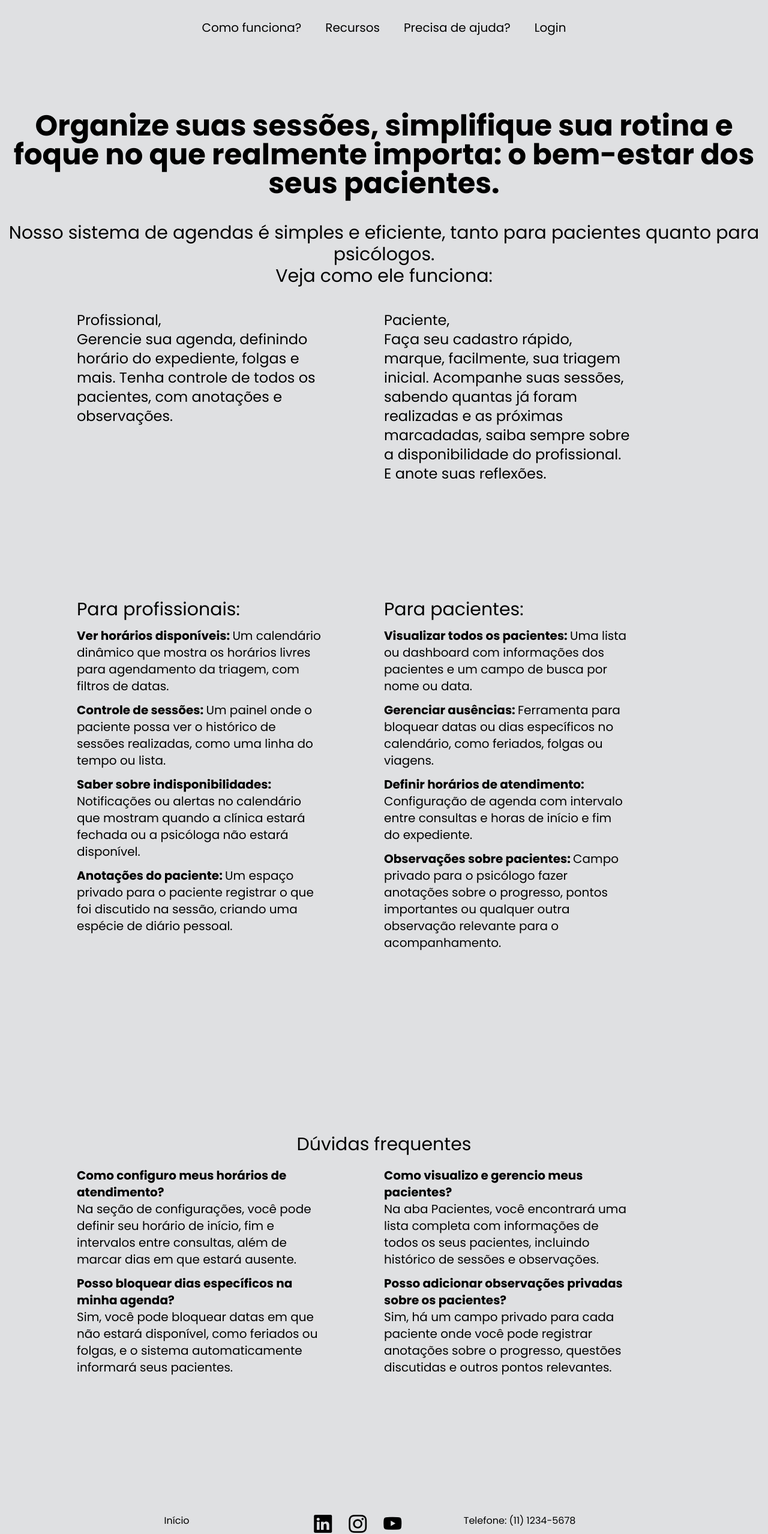
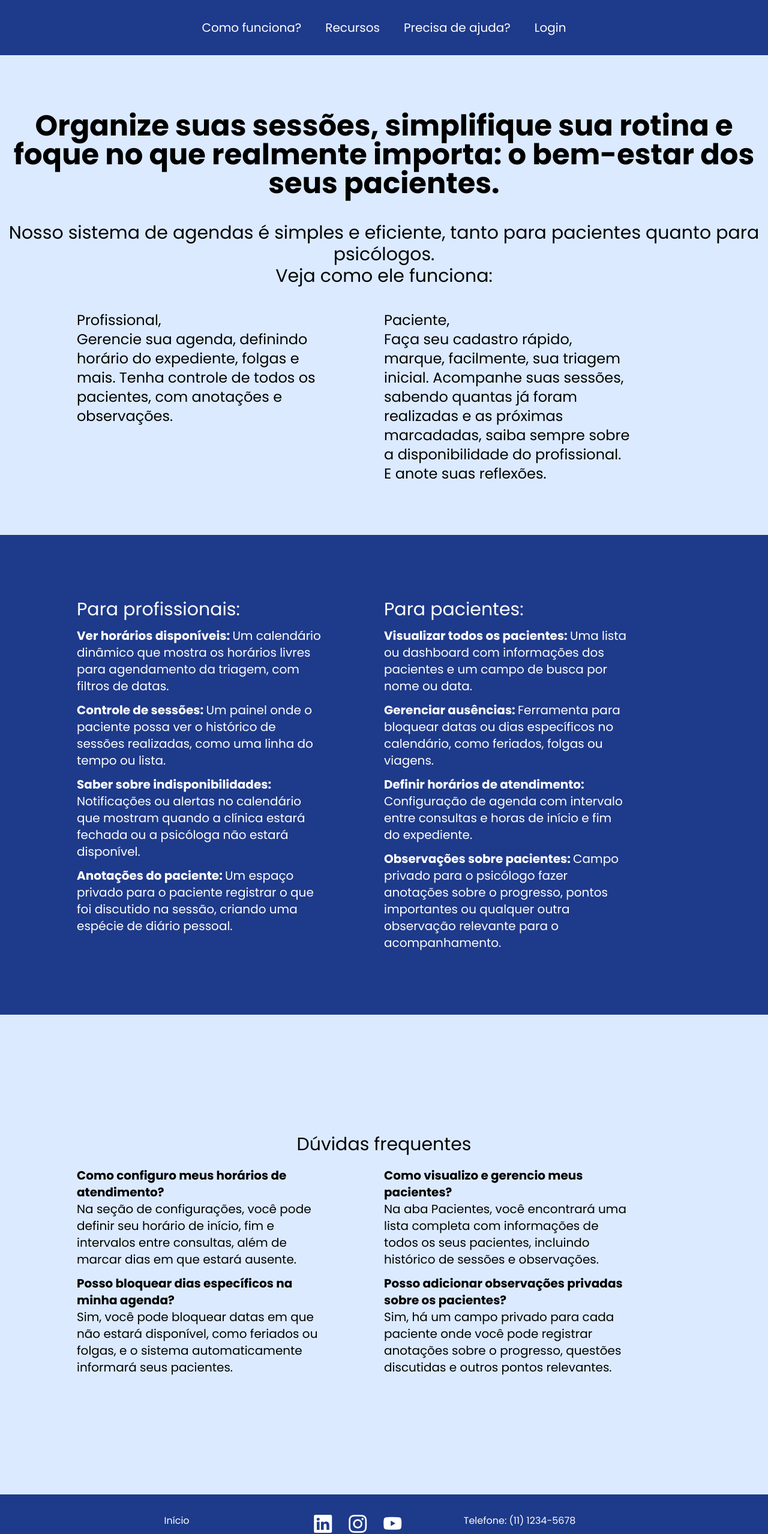
Before and after one commit to PedrooMURILO/agendamente-front-project, a React (Vite) app: page / in a window 1280 px wide. Shown: the top 2558 px of the page at 60% size. Built offline with nearby package versions, Linux system fonts and the light colour scheme.

Commit message:
Colors updated

```diff
--- a/src/components/Footer.jsx
+++ b/src/components/Footer.jsx
@@ -1,22 +1,22 @@
 function Footer() {
   return (
-    <footer className="py-8">
+    <footer className="py-8 bg-blue-900 text-white">
       <div className="container px-4 lg:grid lg:grid-cols-5">
         {/* Links Úteis */}
         <div className="md:col-start-2">
           <ul className="space-y-3">
             <li>
-              <a href="#" className="p-2 rounded-md hover:bg-gray-100">
+              <a href="#" className="p-2 rounded-md hover:bg-blue-700">
                 Início
               </a>
             </li>
             <li>
-              <a href="#" className="p-2 rounded-md hover:bg-gray-100">
+              <a href="#" className="p-2 rounded-md hover:bg-blue-700">
                 Termos de Uso
               </a>
             </li>
             <li>
-              <a href="#" className="p-2 rounded-md hover:bg-gray-100">
+              <a href="#" className="p-2 rounded-md hover:bg-blue-700">
                 Política de Privacidade
               </a>
             </li>
@@ -25,9 +25,9 @@ function Footer() {
 
         {/* Redes sociais */}
         <div className="space-x-7 text-3xl px-2 my-5 lg:my-0">
-          <i className="bi bi-linkedin hover:text-gray-500 cursor-pointer"></i>
-          <i className="bi bi-instagram hover:text-gray-500 cursor-pointer"></i>
-          <i className="bi bi-youtube hover:text-gray-500 cursor-pointer"></i>
+          <i className="bi bi-linkedin hover:text-blue-500 cursor-pointer"></i>
+          <i className="bi bi-instagram hover:text-blue-500 cursor-pointer"></i>
+          <i className="bi bi-youtube hover:text-blue-500 cursor-pointer"></i>
         </div>
 
         {/* Contato */}
--- a/src/components/Navbar.jsx
+++ b/src/components/Navbar.jsx
@@ -9,14 +9,14 @@ function Navbar() {
   };
 
   return (
-    <header className="hidden md:block md:sticky z-50 top-0">
+    <header className="hidden md:block md:sticky z-50 top-0 bg-blue-900 text-white">
       <nav className="flex md:flex-row px-1 py-4 md:p-8">
         <div className="md:m-auto">
           <ul className="md:flex md:flex-row md:space-x-4 space-y-1 md:space-y-0 text-xl">
             <li>
               <a
                 onClick={() => handleScroll("howWork")}
-                className="md:px-3 md:py-2 hover:border-b-4 border-black cursor-pointer"
+                className="md:px-3 md:py-2 hover:border-b-4 border-white cursor-pointer"
               >
                 Como funciona?
               </a>
@@ -24,7 +24,7 @@ function Navbar() {
             <li>
               <a
                 onClick={() => handleScroll("resources")}
-                className="md:px-3 md:py-2 hover:border-b-4 border-black cursor-pointer"
+                className="md:px-3 md:py-2 hover:border-b-4 border-white cursor-pointer"
               >
                 Recursos
               </a>
@@ -32,7 +32,7 @@ function Navbar() {
             <li>
               <a
                 onClick={() => handleScroll("needHelp")}
-                className="md:px-3 md:py-2 hover:border-b-4 border-black cursor-pointer"
+                className="md:px-3 md:py-2 hover:border-b-4 border-white cursor-pointer"
               >
                 Precisa de ajuda?
               </a>
@@ -40,7 +40,7 @@ function Navbar() {
             <li>
               <a
                 onClick={() => handleScroll("needHelp")}
-                className="md:px-3 md:py-2 hover:border-b-4 border-black cursor-pointer"
+                className="md:px-3 md:py-2 hover:border-b-4 border-white cursor-pointer"
               >
                 Login
               </a>
--- a/src/components/home/HowWork.jsx
+++ b/src/components/home/HowWork.jsx
@@ -2,7 +2,7 @@ function HowWork() {
   return (
     <section
       id="howWork"
-      className="my-5 md:my-0 md:h-screen flex justify-center items-center"
+      className="my-5 md:my-0 md:h-screen flex justify-center items-center bg-blue-100"
     >
       <div>
         <h1 className="md:text-center w-full mt-2 mb-4 font-bold text-5xl">
--- a/src/components/home/NeedHelp.jsx
+++ b/src/components/home/NeedHelp.jsx
@@ -2,7 +2,7 @@ function NeedHelp() {
   return (
     <section
       id="needHelp"
-      className="my-5 md:my-0 md:h-screen flex justify-center items-center"
+      className="my-5 md:my-0 md:h-screen flex justify-center items-center bg-blue-100"
     >
       <div>
         <h1 className="text-3xl text-center mb-5">Dúvidas frequentes</h1>
--- a/src/components/home/Resources.jsx
+++ b/src/components/home/Resources.jsx
@@ -2,7 +2,7 @@ function Resources() {
   return (
     <section
       id="resources"
-      className="my-5 md:my-0 md:h-screen flex justify-center items-center bg-silver"
+      className="my-5 md:my-0 md:h-screen bg-blue-900 text-white flex justify-center items-center bg-silver"
     >
       <div className="grid md:grid-cols-2 md:w-4/5 space-y-2 md:space-y-0">
         <div className="space-y-3 w-4/5 text-xl">
```
